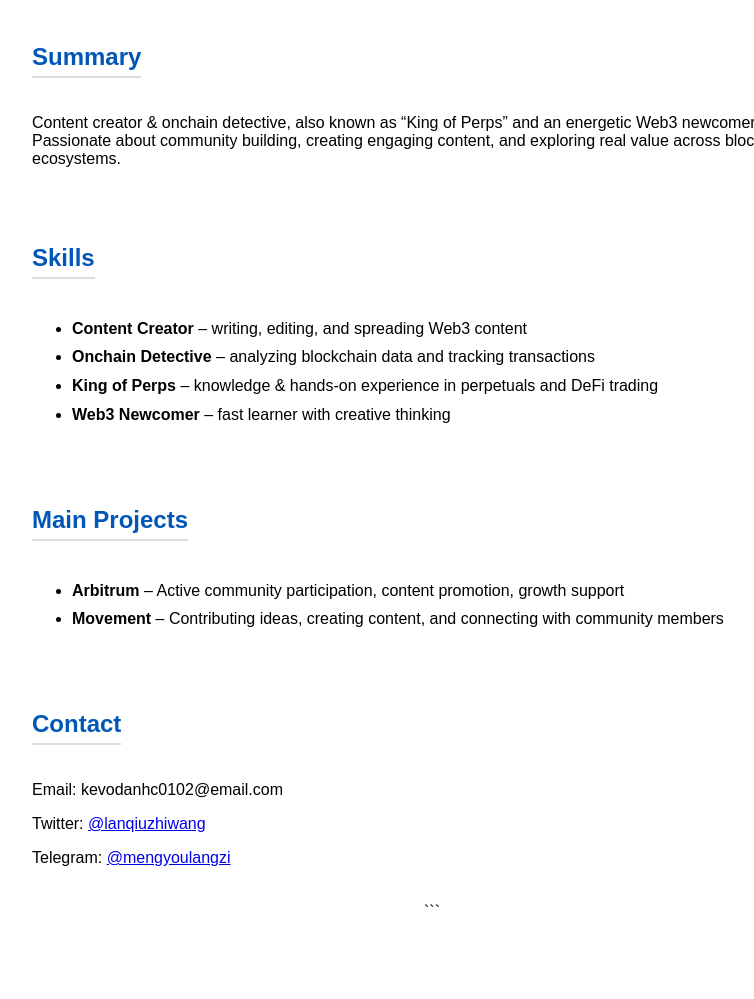
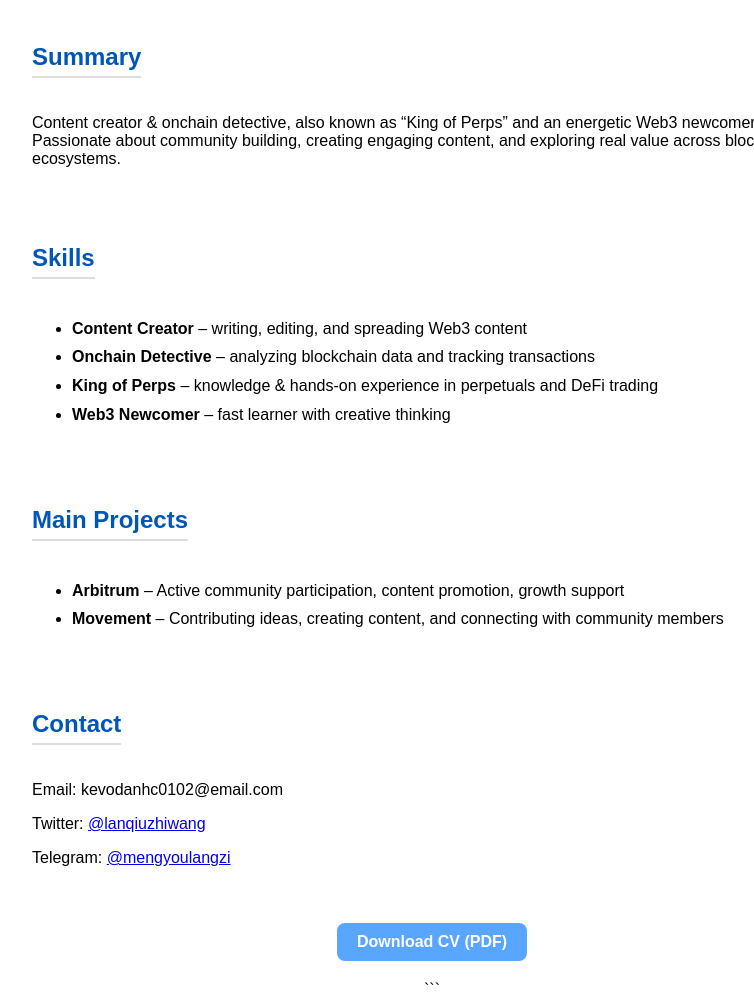
Before and after one commit to marginla/web3-marginla-cv, a plain HTML site: page index.html in a window 1280 px wide. Shown: the part 348-1347 px from the top of the page, without its empty margins (208-962 px from the left). Before the commit the page ends 1269 px from the top, so only its background shows below. Drawn offline with Linux system fonts and the light colour scheme.

Commit message:
Update index.html

````diff
--- a/index.html
+++ b/index.html
@@ -42,6 +42,20 @@
     ul {
       line-height: 1.8;
     }
+    .download-btn {
+      display: inline-block;
+      margin: 20px auto;
+      padding: 10px 20px;
+      background-color: #58a6ff;
+      color: #fff;
+      text-decoration: none;
+      border-radius: 8px;
+      font-weight: bold;
+      transition: 0.3s;
+    }
+    .download-btn:hover {
+      background-color: #0057b7;
+    }
   </style>
 </head>
 <body>
@@ -80,6 +94,10 @@
     <p>Twitter: <a href="#">@lanqiuzhiwang</a></p>
     <p>Telegram: <a href="#">@mengyoulangzi</a></p>
   </section>
+
+  <div style="text-align:center;">
+    <a href="#" class="download-btn" onclick="window.print()">Download CV (PDF)</a>
+  </div>
 </body>
 </html>
 ```
````
